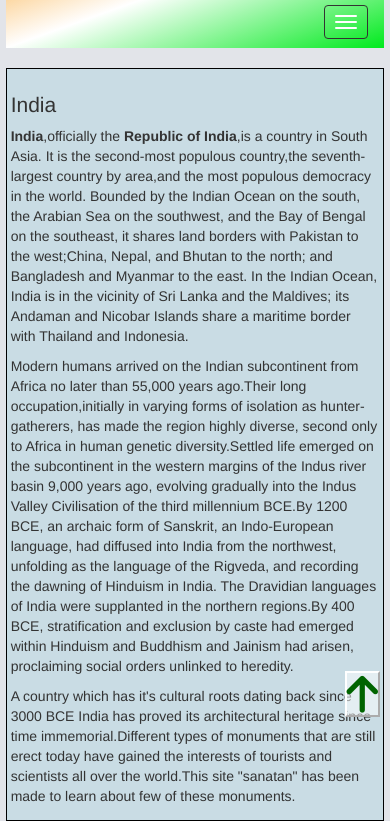
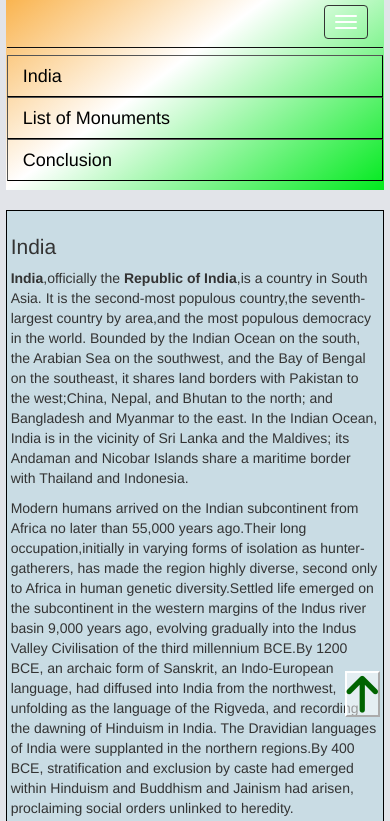
Before and after one commit to mahesh3012/IndianMonuments, a plain HTML site: page index.html in a window 390 px wide. Shown: the part 107-928 px from the top of the page. Drawn offline with nearby package versions, Linux system fonts and the light colour scheme.

Commit message:
Update monument.css

```diff
--- a/css/monument.css
+++ b/css/monument.css
@@ -90,3 +90,29 @@ i{
 .navbar-nav>li>a:hover{
 	background-color:#ffffff !important;
 }
+@media (max-width: 990px) {
+    .navbar-header {
+        float: none;
+    }
+    .navbar-toggle {
+        display: block;
+    }
+    .navbar-collapse {
+        border-top: 1px solid transparent;
+        box-shadow: inset 0 1px 0 rgba(255,255,255,0.1);
+    }
+    .navbar-collapse.collapse {
+        display: block!important;
+    }
+    .navbar-nav {
+        float: none!important;
+        margin: 7.5px -15px;
+    }
+    .navbar-nav>li {
+        float: none;
+    }
+    .navbar-nav>li>a {
+        padding-top: 10px;
+        padding-bottom: 10px;
+    }
+}
```
